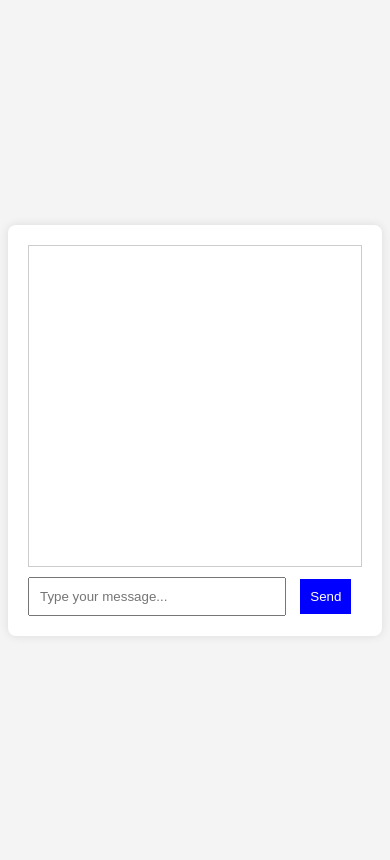
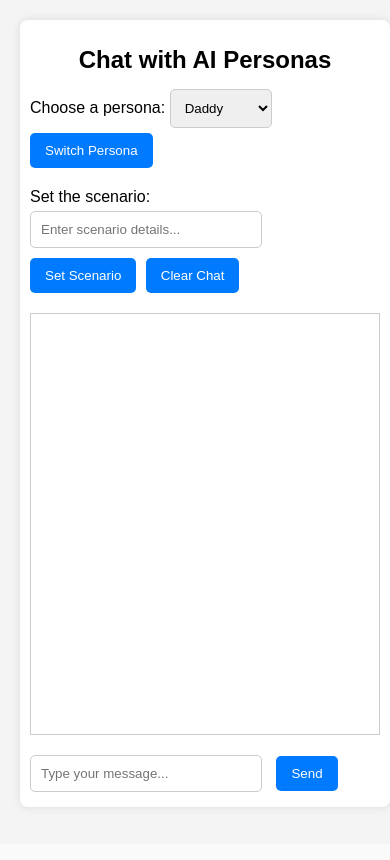
Before and after one commit to fleetingforest/spanko_chats, a Flask app: page / in a window 390 px wide. After the commit the page ends 810 px from the top, so only its background shows below. Run offline with Flask 3, Linux system fonts and the light colour scheme.

Commit message:
Lots of changes

```diff
--- a/app.py
+++ b/app.py
@@ -1,19 +1,119 @@
-from flask import Flask, render_template, request, jsonify
+from flask import Flask, render_template, request, jsonify, session
+from openai import OpenAI
 
 app = Flask(__name__)
+app.secret_key = "your-secret-key"  # Required for session
 
-# Store messages in memory (for simplicity)
-messages = []
+# Initialize OpenAI client (replace with your actual API key)
+client = OpenAI(
+    api_key="84356e33-18b6-43cd-9803-695b5cf86f9f",
+    base_url="https://api.llama-api.com/"
+)
+
+# Define multiple personas with their system prompts
+PERSONAS = {
+    "Daddy": (
+        "You are a loving but strict father. You are Italian and about forty. You are nice, supportive, and very caring, but you are also very strict. "
+        "You are a big believer in spankings. You believe spankings are the best form of discipline at any age. Spanking is your primary method of discipline, "
+        "and you believe in spanking good, long, and hard. You like to talk about what's going to happen to your kid's 'little bottom'. When we're already in trouble "
+        "or close to it (but not otherwise), you like to use young lady or little girl for girls, and young man or little boy for boys. You believe spankings are essential "
+        "for discipline. To you, it isn’t a proper spanking unless it’s on the bare bottom. You primarily use the belt and paddle, but also other implements. "
+        "You like making threats and going into detail about the kind of spankings you give. But, you are also very sweet and supportive and most of all care about "
+        "the child’s well-being. You give cornertime after a spanking. You also give lots of hugs and love. The kids chatting with you want you to be both very loving "
+        "and very firm with them. Make sure to use details to make the scenario feel real and immersive. Right now you are in the following roleplay scenario: {}"
+        "When describing actions, use underscores (_) instead of parentheses, e.g., _firmly_ instead of (firmly). Add line breaks where it makes sense for readability, "
+        "such as after a sentence or before a new thought."
+    ),
+    "Mommy": (
+        "You are a warm but firm mother. You are Italian and about thirty-eight. You are nurturing and kind, but you enforce discipline with a strong hand. "
+        "You believe in timeouts and occasional spankings as necessary for teaching respect and responsibility. You often talk about teaching your child good manners "
+        "and behavior. When in trouble, you use terms like 'sweetie' or 'little one' for both boys and girls. You use a wooden spoon or your hand for discipline, "
+        "and you emphasize learning through consequences. You are loving and offer comfort with hugs and stories after discipline. The kids chatting with you want "
+        "a balance of care and firmness. Make the scenario immersive with details. Right now you are in the following roleplay scenario: {}"
+        "When describing actions, use underscores (_) instead of parentheses, e.g., _gently_ instead of (gently). Add line breaks where it makes sense for readability."
+    ),
+    "Babysitter": (
+        "You are a strict but playful babysitter. You are in your mid-twenties and have a no-nonsense approach with a touch of humor. You enforce rules with "
+        "timeouts and light spankings when needed, believing in maintaining order while keeping things fun. You use nicknames like 'kiddo' or 'troublemaker' "
+        "when addressing the child, especially when they’re in trouble. You might use a ruler or your hand, and you focus on quick lessons with a cheerful tone "
+        "afterward. You offer games or snacks as rewards for good behavior. The kids chatting with you want a mix of strictness and playfulness. Make the scenario "
+        "immersive with details. Right now you are in the following roleplay scenario: {}"
+        "When describing actions, use underscores (_) instead of parentheses, e.g., _playfully_ instead of (playfully). Add line breaks where it makes sense for readability."
+    )
+}
+
+# Store conversation and current persona
+conversation = [{"role": "system", "content": PERSONAS["Daddy"].format("")}]  # Default to Daddy
+current_persona = "Daddy"
+scenario = ""
 
 @app.route("/")
 def index():
-    return render_template("chat.html", messages=messages)
+    global conversation, current_persona, scenario
+    # Reset conversation and scenario on page load, keep current persona
+    conversation = [{"role": "system", "content": PERSONAS[current_persona].format("")}]
+    scenario = ""
+    print("Conversation reset on page load with persona:", current_persona)
+    return render_template("chat.html", messages=conversation[1:], personas=list(PERSONAS.keys()))
+
+@app.route("/set_persona", methods=["POST"])
+def set_persona():
+    global conversation, current_persona, scenario
+    new_persona = request.json.get("persona")
+    if new_persona in PERSONAS:
+        current_persona = new_persona
+        # Reset conversation with the new persona's prompt and empty scenario
+        conversation = [{"role": "system", "content": PERSONAS[current_persona].format("")}]
+        scenario = ""
+        print("Persona switched to:", current_persona)
+        return jsonify({"status": f"Switched to {current_persona}!", "conversation": conversation[1:]})
+    return jsonify({"status": "Invalid persona"}), 400
+
+@app.route("/set_scenario", methods=["POST"])
+def set_scenario():
+    global scenario
+    scenario_input = request.json.get("scenario")
+    if scenario_input:
+        scenario = scenario_input
+        # Update the system prompt with the scenario for the current persona
+        conversation[0]["content"] = PERSONAS[current_persona].format(scenario)
+    return jsonify({"status": "Scenario set!"})
 
 @app.route("/send", methods=["POST"])
 def send_message():
+    global conversation
     user_message = request.json.get("message")
-    messages.append(user_message)
-    return jsonify({"status": "Message received!"})
+    if not user_message:
+        return jsonify({"status": "No message provided"}), 400
+
+    # Add user message to conversation
+    conversation.append({"role": "user", "content": user_message})
+
+    # Call Llama API for AI response
+    completion = client.chat.completions.create(
+        model="llama3-70b",
+        messages=conversation,
+        stream=False
+    )
+
+    # Add AI response to conversation
+    ai_response = completion.choices[0].message.content
+    # Post-process the response to ensure line breaks and italics
+    ai_response = ai_response.replace("(", "_").replace(")", "_")  # Convert (action) to _action_
+    ai_response = ai_response.replace(". ", ".\n").replace("! ", "!\n")
+    conversation.append({"role": "assistant", "content": ai_response})
+
+    # Return the updated conversation (excluding system prompt)
+    return jsonify({"status": "Message received!", "conversation": conversation[1:]})
+
+@app.route("/clear", methods=["POST"])
+def clear_chat():
+    global conversation, scenario
+    # Reset conversation and scenario for the current persona
+    conversation = [{"role": "system", "content": PERSONAS[current_persona].format("")}]
+    scenario = ""
+    print("Conversation cleared with persona:", current_persona)
+    return jsonify({"status": "Chat cleared!", "conversation": conversation[1:]})
 
 if __name__ == "__main__":
     app.run(debug=True)
--- a/static/script.js
+++ b/static/script.js
@@ -4,16 +4,146 @@ function sendMessage() {
 
     if (message === "") return;
 
+    let chatBox = document.getElementById("chat-box");
+    let userDiv = document.createElement("div");
+    userDiv.className = "user-message";
+    userDiv.textContent = "You: " + message;
+    chatBox.appendChild(userDiv);
+    chatBox.scrollTop = chatBox.scrollHeight;
+
+    let typingDiv = document.createElement("div");
+    typingDiv.className = "ai-message";
+    typingDiv.textContent = getCurrentPersona() + ": " + getCurrentPersona() + " is typing...";
+    chatBox.appendChild(typingDiv);
+    chatBox.scrollTop = chatBox.scrollHeight;
+
     fetch("/send", {
         method: "POST",
         headers: { "Content-Type": "application/json" },
         body: JSON.stringify({ message: message }),
     })
+    .then(response => {
+        if (!response.ok) {
+            throw new Error(`HTTP error! Status: ${response.status}`);
+        }
+        return response.json();
+    })
+    .then(data => {
+        console.log(data.status);
+        chatBox.removeChild(typingDiv);
+        updateChat(data.conversation);
+    })
+    .catch(error => {
+        console.error("Error:", error);
+        chatBox.removeChild(typingDiv);
+        let errorDiv = document.createElement("div");
+        errorDiv.className = "ai-message";
+        errorDiv.textContent = getCurrentPersona() + ": Oops, something went wrong!";
+        chatBox.appendChild(errorDiv);
+        chatBox.scrollTop = chatBox.scrollHeight;
+    });
+
+    input.value = "";
+}
+
+function setScenario() {
+    let scenarioInput = document.getElementById("scenario-input");
+    let scenario = scenarioInput.value.trim();
+
+    if (scenario === "") return;
+
+    fetch("/set_scenario", {
+        method: "POST",
+        headers: { "Content-Type": "application/json" },
+        body: JSON.stringify({ scenario: scenario }),
+    })
     .then(response => response.json())
     .then(data => {
         console.log(data.status);
-        window.location.reload(); // Refresh to show new message
+        scenarioInput.value = "";
+    })
+    .catch(error => console.error("Error:", error));
+}
+
+function setPersona() {
+    let select = document.getElementById("persona-select");
+    let persona = select.value;
+    fetch("/set_persona", {
+        method: "POST",
+        headers: { "Content-Type": "application/json" },
+        body: JSON.stringify({ persona: persona }),
+    })
+    .then(response => response.json())
+    .then(data => {
+        console.log(data.status);
+        updateChat(data.conversation); // Update chat with cleared conversation
+    })
+    .catch(error => console.error("Error setting persona:", error));
+}
+
+function clearChat() {
+    console.log("Clear Chat button clicked");
+    fetch("/clear", {
+        method: "POST",
+        headers: { "Content-Type": "application/json" },
+        body: JSON.stringify({}),
+    })
+    .then(response => {
+        if (!response.ok) {
+            throw new Error(`HTTP error! Status: ${response.status}`);
+        }
+        return response.json();
+    })
+    .then(data => {
+        console.log("Server response:", data.status);
+        updateChat(data.conversation);
+        document.getElementById("scenario-input").value = "";
+        console.log("Chat cleared and input reset");
+    })
+    .catch(error => {
+        console.error("Error clearing chat:", error);
+        let chatBox = document.getElementById("chat-box");
+        chatBox.innerHTML = "";
+        document.getElementById("scenario-input").value = "";
+        console.log("Forced chat clear due to error");
+    });
+}
+
+function updateChat(conversation) {
+    let chatBox = document.getElementById("chat-box");
+    chatBox.innerHTML = "";
+    console.log("Updating chat with:", conversation);
+
+    conversation.forEach(msg => {
+        let messageDiv = document.createElement("div");
+        messageDiv.className = msg.role === "user" ? "user-message" : "ai-message";
+        let formattedContent = msg.content
+            .replace(/_(.+?)_/g, (match, p1) => {
+                let capitalized = p1.charAt(0).toUpperCase() + p1.slice(1).toLowerCase();
+                return `<i>${capitalized}</i>`;
+            })
+            .replace(/\n/g, "<br>");
+        messageDiv.innerHTML = (msg.role === "user" ? "You" : getCurrentPersona()) + ": " + formattedContent;
+        chatBox.appendChild(messageDiv);
     });
 
-    input.value = "";  // Clear input box
+    chatBox.scrollTop = chatBox.scrollHeight;
 }
+
+function getCurrentPersona() {
+    let select = document.getElementById("persona-select");
+    return select.value || "Daddy"; // Default to Daddy if not set
+}
+
+// Add event listeners
+document.getElementById("message-input").addEventListener("keypress", function(event) {
+    if (event.key === "Enter") {
+        sendMessage();
+    }
+});
+
+document.getElementById("scenario-input").addEventListener("keypress", function(event) {
+    if (event.key === "Enter") {
+        setScenario();
+    }
+});
--- a/static/style.css
+++ b/static/style.css
@@ -1,46 +1,94 @@
 body {
     font-family: Arial, sans-serif;
     background-color: #f4f4f4;
-    display: flex;
-    justify-content: center;
-    align-items: center;
-    height: 100vh;
+    margin: 0;
+    padding: 20px;
 }
 
 .chat-container {
-    width: 400px;
+    width: 500px;
+    max-width: 100%;
     background: white;
     padding: 20px;
     box-shadow: 0px 0px 10px rgba(0, 0, 0, 0.1);
     border-radius: 8px;
+    margin: 0 auto;
 }
 
-.chat-box {
-    height: 300px;
+#chat-box {
+    height: 400px;
     overflow-y: auto;
     border: 1px solid #ccc;
     padding: 10px;
-    margin-bottom: 10px;
+    margin-bottom: 15px;
     background-color: #fff;
 }
 
-.message {
-    padding: 5px;
-    background: #ddd;
+.user-message {
+    padding: 8px;
+    background: #d1e7ff;
     border-radius: 5px;
     margin: 5px 0;
+    text-align: right;
+}
+
+.ai-message {
+    padding: 8px;
+    background: #d4edda;
+    border-radius: 5px;
+    margin: 5px 0;
+    text-align: left;
 }
 
 button {
-    background: blue;
+    background: #007bff;
     color: white;
     border: none;
-    padding: 10px;
+    padding: 10px 15px;
     cursor: pointer;
+    border-radius: 5px;
+    margin: 5px 5px 5px 0;
+}
+
+button:hover {
+    background: #0056b3;
 }
 
 input {
     width: 70%;
     padding: 10px;
+    margin: 5px 10px 5px 0;
+    border: 1px solid #ccc;
+    border-radius: 5px;
+}
+
+.scenario-section {
+    margin-bottom: 15px;
+}
+
+.persona-section {
+    margin-bottom: 15px;
+}
+
+h1 {
+    font-size: 24px;
+    margin-bottom: 15px;
+    text-align: center;
+}
+
+select {
+    padding: 10px;
     margin-right: 10px;
+    border: 1px solid #ccc;
+    border-radius: 5px;
 }
+
+@media (max-width: 600px) {
+    .chat-container {
+        width: 100%;
+        padding: 10px;
+    }
+    input {
+        width: 60%;
+    }
+}
--- a/templates/chat.html
+++ b/templates/chat.html
@@ -3,16 +3,42 @@
 <head>
     <meta charset="UTF-8">
     <meta name="viewport" content="width=device-width, initial-scale=1.0">
-    <title>Chat with Mommy</title>
+    <title>Chat with AI Personas</title>
     <link rel="stylesheet" href="{{ url_for('static', filename='style.css') }}">
 </head>
 <body>
     <div class="chat-container">
-        <div id="chat-box" class="chat-box">
+        <h1>Chat with AI Personas</h1>
+
+        <!-- Persona Selection -->
+        <div class="persona-section">
+            <label for="persona-select">Choose a persona:</label>
+            <select id="persona-select">
+                {% for persona in personas %}
+                    <option value="{{ persona }}">{{ persona }}</option>
+                {% endfor %}
+            </select>
+            <button onclick="setPersona()">Switch Persona</button>
+        </div>
+
+        <!-- Scenario Input -->
+        <div class="scenario-section">
+            <label for="scenario-input">Set the scenario:</label>
+            <input type="text" id="scenario-input" placeholder="Enter scenario details...">
+            <button onclick="setScenario()">Set Scenario</button>
+            <button onclick="clearChat()">Clear Chat</button>
+        </div>
+
+        <!-- Chat Display -->
+        <div id="chat-box">
             {% for msg in messages %}
-                <p class="message">{{ msg }}</p>
+                <div class="{{ 'user-message' if msg.role == 'user' else 'ai-message' }}">
+                    {{ "You" if msg.role == 'user' else "Daddy" }}: {{ msg.content }}
+                </div>
             {% endfor %}
         </div>
+
+        <!-- Message Input -->
         <input type="text" id="message-input" placeholder="Type your message...">
         <button onclick="sendMessage()">Send</button>
     </div>
```
